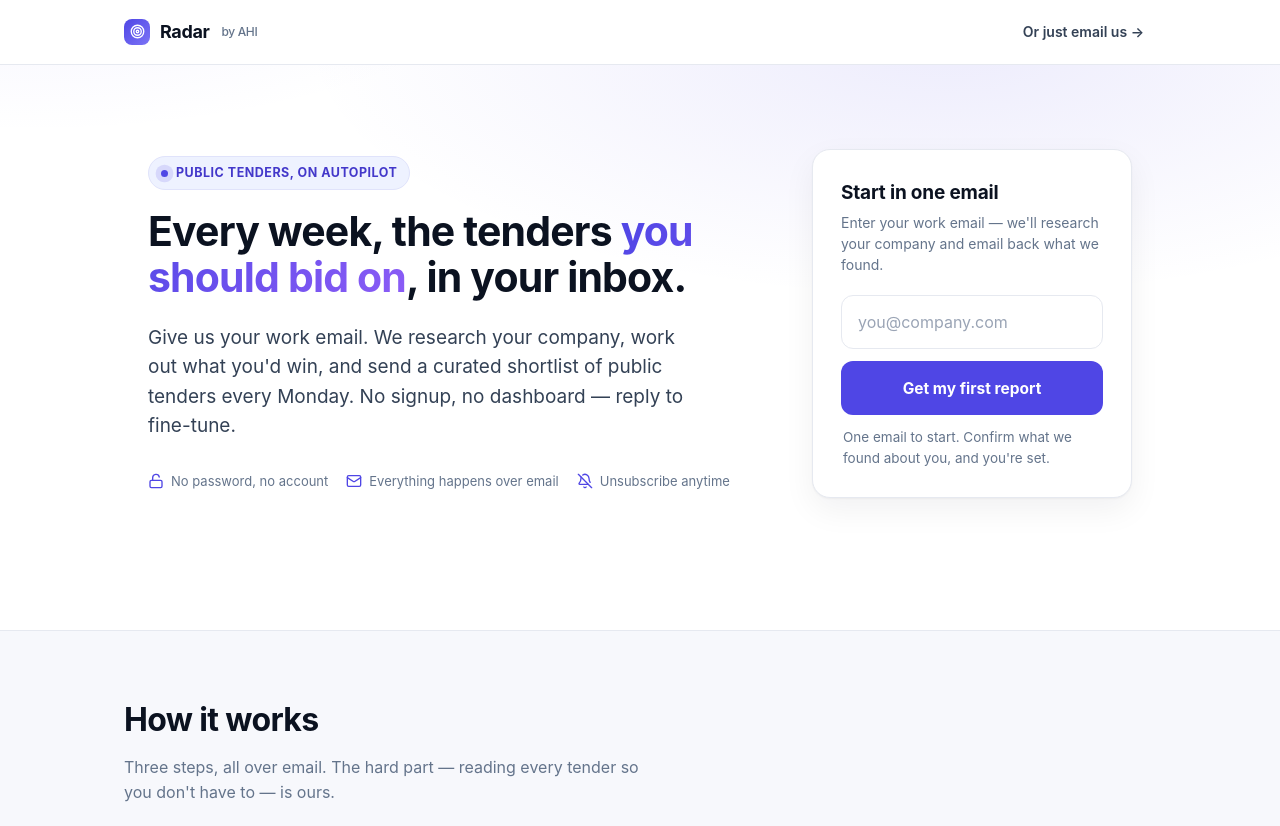
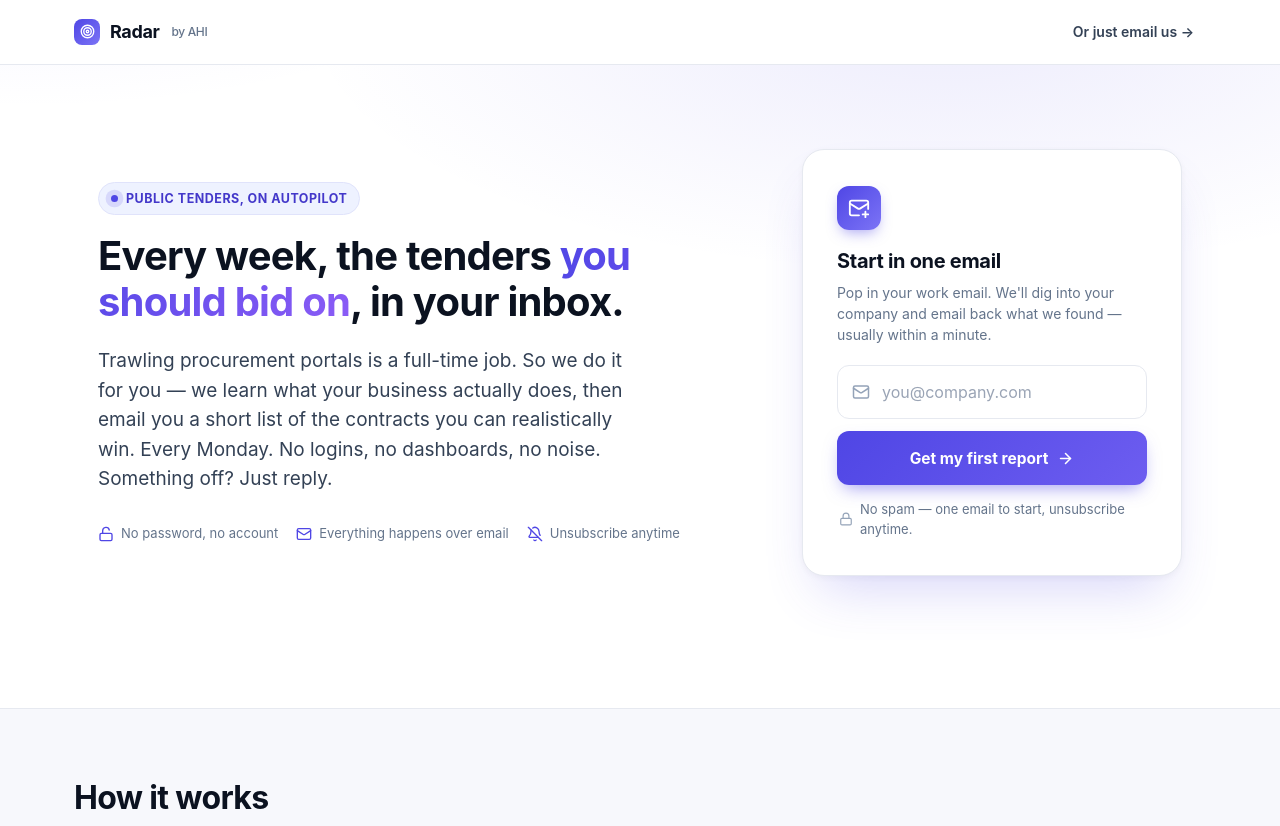
Before and after one commit to zeeshanahmad-tech/ExperienceOne, a website: page apps/web/index.html in a window 1280 px wide. Shown: the top 826 px of the page. Drawn offline with Linux system fonts and the light colour scheme.

Commit message:
web polish + instant web-intake acknowledgement
Web page (apps/web/index.html):
- Designed sign-up card: accent icon badge, mail icon in the field, gradient
  button with a sliding arrow, lock + "no spam" line; wider card + container
- Human, marketing-led hero copy (leads with the pain, speaks to the reader)
- Keeps AGENT_SERVICE_URL pointed at the live Worker

Backend (agent-service /web-intake):
- Acknowledge INSTANTLY (202) and run Gemini enrichment + Resend send in the
  background via executionCtx.waitUntil, instead of awaiting the whole pipeline.
  The browser no longer sits on a spinner while the agent works; the user gets
  "we've got it, check your inbox" immediately. Validation stays synchronous so
  a bad/personal email still returns 400 instantly.

Note: the instant behaviour goes live once agent-service is redeployed
(npx wrangler deploy).

Co-Authored-By: Claude Opus 4.8 <noreply@anthropic.com>

```diff
--- a/apps/web/index.html
+++ b/apps/web/index.html
@@ -31,7 +31,7 @@
       line-height: 1.55; -webkit-font-smoothing: antialiased; overflow-x: hidden;
     }
     a { color: inherit; }
-    .wrap { max-width: 1080px; margin: 0 auto; padding: 0 24px; }
+    .wrap { max-width: 1180px; margin: 0 auto; padding: 0 24px; }
 
     /* Header */
     header { border-bottom: 1px solid var(--line); background: rgba(255,255,255,.85); backdrop-filter: blur(8px); position: sticky; top: 0; z-index: 10; }
@@ -52,16 +52,18 @@
     }
     .hero .wrap { position: relative; z-index: 1; }
     /* Fluid two-column: copy takes the space, the form flexes between 320–400px. */
-    .hero-grid { display: grid; grid-template-columns: minmax(0, 1fr) clamp(320px, 32%, 400px); gap: 48px; align-items: center; padding: 84px 24px 68px; }
+    .hero-grid { display: grid; grid-template-columns: minmax(0, 1fr) clamp(380px, 34%, 440px); gap: 56px; align-items: center; padding: 84px 24px 68px; }
     .hero-copy { min-width: 0; }
     .hero-form { min-width: 0; }
-    .card { background: #fff; border: 1px solid var(--line); border-radius: 18px; box-shadow: var(--shadow); padding: 28px; }
-    .card-title { margin: 0 0 5px; font-size: 19px; font-weight: 700; letter-spacing: -.01em; }
+    .card { position: relative; background: #fff; border: 1px solid var(--line); border-radius: 22px; box-shadow: 0 2px 6px rgba(11,18,32,.04), 0 28px 54px -18px rgba(79,70,229,.24); padding: 36px 34px; }
+    .card-badge { width: 44px; height: 44px; border-radius: 12px; display: grid; place-items: center; color: #fff; background: linear-gradient(135deg, var(--accent), #7c74f6); box-shadow: 0 6px 14px -4px rgba(79,70,229,.5); margin-bottom: 16px; }
+    .card-badge svg { width: 22px; height: 22px; }
+    .card-title { margin: 0 0 5px; font-size: 20px; font-weight: 700; letter-spacing: -.015em; }
     .card-sub { margin: 0 0 20px; color: var(--muted); font-size: 14px; line-height: 1.5; }
     .eyebrow { display: inline-flex; align-items: center; gap: 8px; font-size: 12.5px; font-weight: 700; letter-spacing: .04em; text-transform: uppercase; color: var(--accent-ink); background: var(--accent-soft); border: 1px solid #e0e3fb; padding: 6px 12px; border-radius: 999px; }
     .eyebrow .pulse { width: 7px; height: 7px; border-radius: 50%; background: var(--accent); box-shadow: 0 0 0 0 rgba(79,70,229,.5); animation: pulse 2.2s infinite; }
     @keyframes pulse { 0% { box-shadow: 0 0 0 0 rgba(79,70,229,.45);} 70% { box-shadow: 0 0 0 8px rgba(79,70,229,0);} 100% { box-shadow: 0 0 0 0 rgba(79,70,229,0);} }
-    h1 { font-size: clamp(28px, 3.2vw, 42px); line-height: 1.14; letter-spacing: -.02em; margin: 18px 0 0; max-width: none; }
+    h1 { font-size: clamp(28px, 3.3vw, 40px); line-height: 1.14; letter-spacing: -.02em; margin: 18px 0 0; max-width: none; }
     h1 br { display: block; }
     h1 .grad { background: linear-gradient(120deg, var(--accent), #8b5cf6); -webkit-background-clip: text; background-clip: text; color: transparent; }
     .sub { font-size: clamp(16px, 2.1vw, 19px); color: var(--ink-2); margin: 22px 0 0; max-width: 46ch; }
@@ -70,8 +72,10 @@
     .intake { margin-top: 0; max-width: none; }
     form { display: flex; flex-direction: column; gap: 12px; }
     .field { flex: 1; position: relative; }
+    .field .in-ic { position: absolute; left: 15px; top: 50%; transform: translateY(-50%); width: 18px; height: 18px; color: #94a3b8; pointer-events: none; transition: color .15s; }
+    .field:focus-within .in-ic { color: var(--accent); }
     input[type=email] {
-      width: 100%; height: 54px; padding: 0 16px; font-size: 16px; font-family: var(--font);
+      width: 100%; height: 54px; padding: 0 16px 0 44px; font-size: 16px; font-family: var(--font);
       border: 1.5px solid var(--line); border-radius: 12px; background: #fff; color: var(--ink); outline: none;
       transition: border-color .15s, box-shadow .15s;
     }
@@ -80,15 +84,20 @@
     input[type=email].invalid { border-color: var(--danger); box-shadow: 0 0 0 4px #fee2e2; }
     button.cta {
       height: 54px; width: 100%; padding: 0 22px; font-size: 15.5px; font-weight: 700; font-family: var(--font);
-      color: #fff; background: var(--accent); border: none; border-radius: 12px; cursor: pointer; white-space: nowrap;
-      display: inline-flex; align-items: center; justify-content: center; gap: 9px; transition: background .15s, transform .05s;
+      color: #fff; background: linear-gradient(135deg, var(--accent), #6d5df0); border: none; border-radius: 12px; cursor: pointer; white-space: nowrap;
+      display: inline-flex; align-items: center; justify-content: center; gap: 9px;
+      box-shadow: 0 8px 18px -6px rgba(79,70,229,.55); transition: box-shadow .15s, transform .08s, filter .15s;
     }
-    button.cta:hover { background: var(--accent-ink); }
-    button.cta:active { transform: translateY(1px); }
-    button.cta:disabled { opacity: .7; cursor: default; }
+    button.cta:hover { filter: brightness(1.06); box-shadow: 0 11px 24px -6px rgba(79,70,229,.65); transform: translateY(-1px); }
+    button.cta:active { transform: translateY(0); }
+    button.cta:disabled { filter: none; transform: none; box-shadow: 0 8px 18px -6px rgba(79,70,229,.4); cursor: default; }
+    .arrow { width: 17px; height: 17px; transition: transform .15s; }
+    button.cta:hover .arrow { transform: translateX(3px); }
+    button.cta:disabled .arrow { display: none; }
     .spinner { width: 16px; height: 16px; border: 2px solid rgba(255,255,255,.4); border-top-color: #fff; border-radius: 50%; animation: spin .7s linear infinite; display: none; }
     @keyframes spin { to { transform: rotate(360deg); } }
-    .microcopy { margin: 12px 2px 0; font-size: 13.5px; color: var(--muted); }
+    .microcopy { display: flex; align-items: center; gap: 7px; margin: 14px 2px 0; font-size: 13px; color: var(--muted); }
+    .microcopy svg { width: 14px; height: 14px; flex-shrink: 0; color: #94a3b8; }
     .msg { margin: 12px 2px 0; font-size: 14px; font-weight: 600; display: none; }
     .msg.show { display: block; }
     .msg.error { color: var(--danger); }
@@ -152,7 +161,7 @@
           <div class="hero-copy">
             <span class="eyebrow"><span class="pulse"></span> Public tenders, on autopilot</span>
             <h1>Every week, the tenders <span class="grad">you<br>should bid on</span>, in your inbox.</h1>
-            <p class="sub">Give us your work email. We research your company, work out what you'd win, and send a curated shortlist of public tenders every Monday. No signup, no dashboard — reply to fine-tune.</p>
+            <p class="sub">Trawling procurement portals is a full-time job. So we do it for you — we learn what your business actually does, then email you a short list of the contracts you can realistically win. Every Monday. No logins, no dashboards, no noise. Something off? Just reply.</p>
             <div class="trust">
               <span><!-- lucide: lock-open --><svg viewBox="0 0 24 24" fill="none" stroke="currentColor" stroke-width="2" stroke-linecap="round" stroke-linejoin="round"><rect width="18" height="11" x="3" y="11" rx="2" ry="2"/><path d="M7 11V7a5 5 0 0 1 9.9-1"/></svg> No password, no account</span>
               <span><!-- lucide: mail --><svg viewBox="0 0 24 24" fill="none" stroke="currentColor" stroke-width="2" stroke-linecap="round" stroke-linejoin="round"><rect width="20" height="16" x="2" y="4" rx="2"/><path d="m22 7-8.97 5.7a1.94 1.94 0 0 1-2.06 0L2 7"/></svg> Everything happens over email</span>
@@ -163,19 +172,31 @@
           <!-- Right: email capture -->
           <div class="hero-form">
             <div class="card" id="form-card">
+              <div class="card-badge" aria-hidden="true">
+                <!-- lucide: mail-plus -->
+                <svg viewBox="0 0 24 24" fill="none" stroke="currentColor" stroke-width="2" stroke-linecap="round" stroke-linejoin="round"><path d="M22 13V6a2 2 0 0 0-2-2H4a2 2 0 0 0-2 2v12c0 1.1.9 2 2 2h8"/><path d="m22 7-8.97 5.7a1.94 1.94 0 0 1-2.06 0L2 7"/><path d="M16 19h6"/><path d="M19 16v6"/></svg>
+              </div>
               <h3 class="card-title">Start in one email</h3>
-              <p class="card-sub">Enter your work email — we'll research your company and email back what we found.</p>
+              <p class="card-sub">Pop in your work email. We'll dig into your company and email back what we found — usually within a minute.</p>
               <div class="intake">
                 <form id="intake-form" novalidate>
                   <div class="field">
+                    <!-- lucide: mail -->
+                    <svg class="in-ic" viewBox="0 0 24 24" fill="none" stroke="currentColor" stroke-width="2" stroke-linecap="round" stroke-linejoin="round" aria-hidden="true"><rect width="20" height="16" x="2" y="4" rx="2"/><path d="m22 7-8.97 5.7a1.94 1.94 0 0 1-2.06 0L2 7"/></svg>
                     <input type="email" id="email" placeholder="you@company.com" autocomplete="email" aria-label="Work email" />
                   </div>
                   <button class="cta" type="submit" id="submit-btn">
                     <span class="spinner" id="spinner"></span>
                     <span id="btn-label">Get my first report</span>
+                    <!-- lucide: arrow-right -->
+                    <svg class="arrow" viewBox="0 0 24 24" fill="none" stroke="currentColor" stroke-width="2.2" stroke-linecap="round" stroke-linejoin="round" aria-hidden="true"><path d="M5 12h14"/><path d="m12 5 7 7-7 7"/></svg>
                   </button>
                 </form>
-                <p class="microcopy" id="microcopy">One email to start. Confirm what we found about you, and you're set.</p>
+                <p class="microcopy" id="microcopy">
+                  <!-- lucide: lock -->
+                  <svg viewBox="0 0 24 24" fill="none" stroke="currentColor" stroke-width="2" stroke-linecap="round" stroke-linejoin="round" aria-hidden="true"><rect width="18" height="11" x="3" y="11" rx="2" ry="2"/><path d="M7 11V7a5 5 0 0 1 10 0v4"/></svg>
+                  No spam — one email to start, unsubscribe anytime.
+                </p>
                 <p class="msg" id="msg"></p>
               </div>
             </div>
@@ -227,9 +248,8 @@
 
   <script>
     // ── Config ───────────────────────────────────────────────────────────────
-    // When the agent-service Cloudflare Worker is live, set this to its URL and flip
-    // DEMO off. Until then, DEMO mode simulates the /web-intake contract so the page
-    // is fully clickable on its own.
+    // The deployed agent-service Worker. Set to "" to fall back to DEMO mode
+    // (simulated responses) for offline design work — but ship it pointing here.
     const AGENT_SERVICE_URL = "https://experience-one-agent-service.jd-ad0.workers.dev";
     const DEMO = !AGENT_SERVICE_URL;
 
```
Also changed, not shown: apps/agent-service/src/index.ts (+10 -7 lines).
